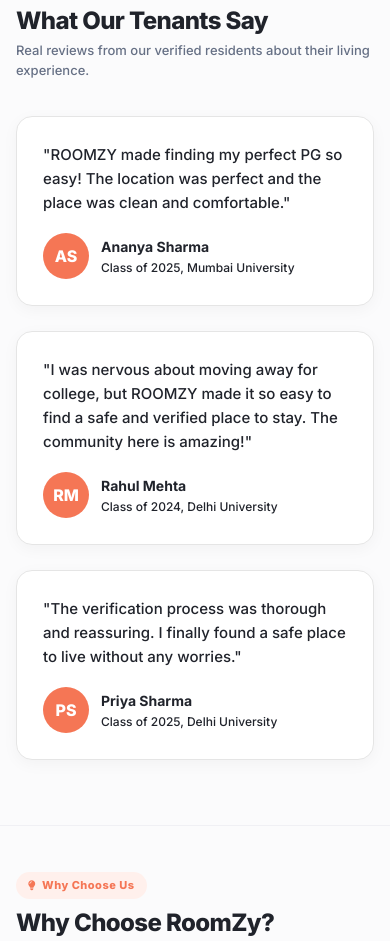
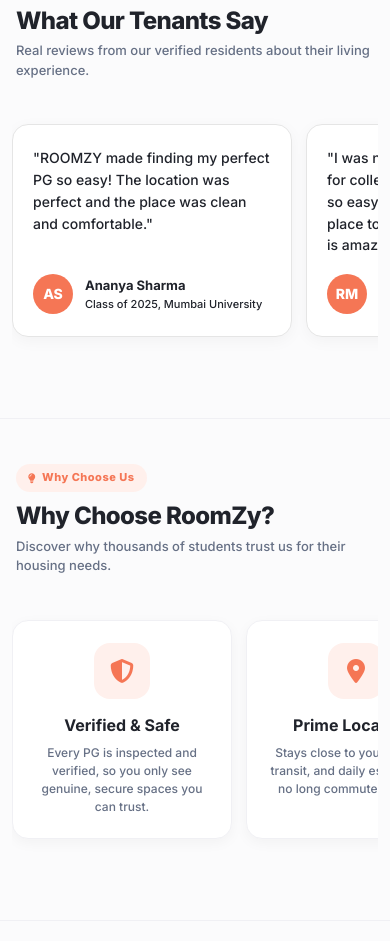
Before and after one commit to yashsahu111/NSP, a plain HTML site: page index.html in a window 390 px wide. Shown: the part 3390-4331 px from the top of the page. Drawn offline with Linux system fonts and the light colour scheme.

Commit message:
Testimonials: horizontal carousel on mobile

```diff
--- a/style.css
+++ b/style.css
@@ -2203,6 +2203,64 @@ button {
     transition: all 0.2s ease;
 }
 
+/* ================= MOBILE: Testimonials as horizontal carousel ================= */
+
+@media (max-width: 600px) {
+    .testimonials-section {
+        padding: 32px 16px 40px;
+    }
+    .testimonials-section .section-heading {
+        margin-bottom: 20px;
+    }
+    .testimonials-section .section-heading h2 {
+        font-size: 24px;
+    }
+    .testimonials-section .section-subheading {
+        font-size: 13px;
+    }
+    .testimonial-grid {
+        display: flex;
+        overflow-x: auto;
+        gap: 14px;
+        padding: 8px 4px 16px;
+        margin: 0 -4px;
+        scroll-snap-type: x mandatory;
+        -webkit-overflow-scrolling: touch;
+        scrollbar-width: none;
+    }
+    .testimonial-grid::-webkit-scrollbar {
+        display: none;
+    }
+    .testimonial-card {
+        flex: 0 0 auto;
+        width: 280px;
+        min-width: 280px;
+        scroll-snap-align: start;
+        padding: 22px 20px;
+        border-radius: 16px;
+    }
+    .testimonial-card:hover {
+        transform: none;
+        box-shadow: 0 6px 20px rgba(0,0,0,0.08);
+        border-color: var(--red);
+    }
+    .testimonial-text {
+        font-size: 14px;
+        line-height: 1.55;
+    }
+    .testimonial-avatar {
+        width: 40px;
+        height: 40px;
+        font-size: 14px;
+    }
+    .testimonial-info strong {
+        font-size: 13px;
+    }
+    .testimonial-info span {
+        font-size: 11px;
+    }
+}
+
 /* ================= MOBILE: Why Choose RoomZy as horizontal carousel ================= */
 
 @media (max-width: 600px) {
```
